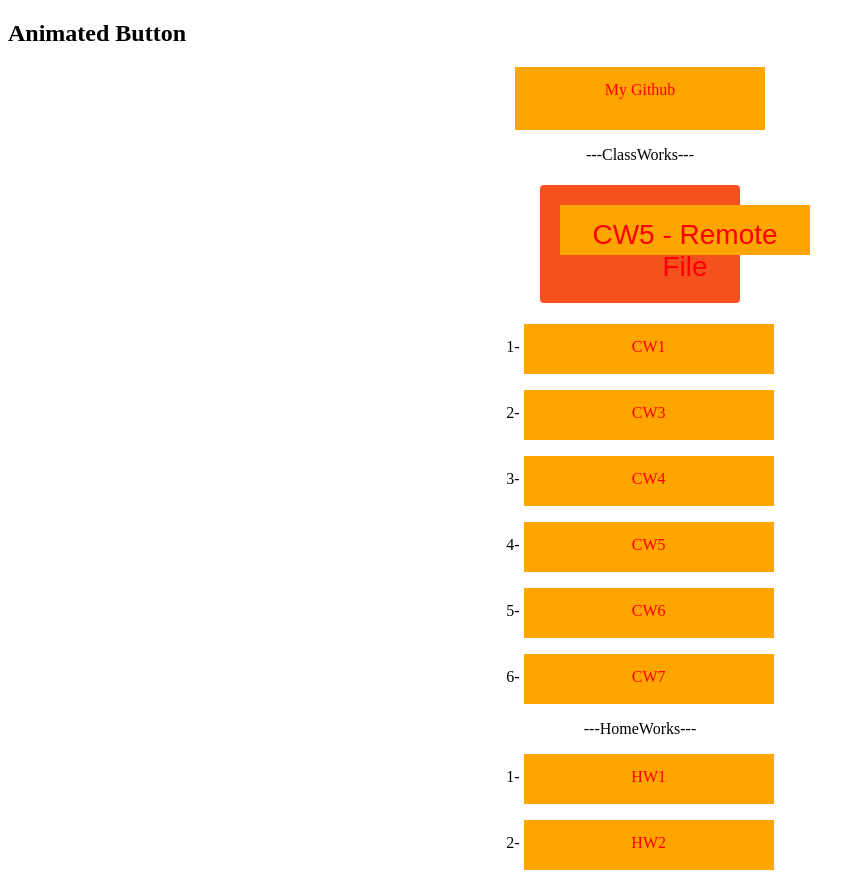
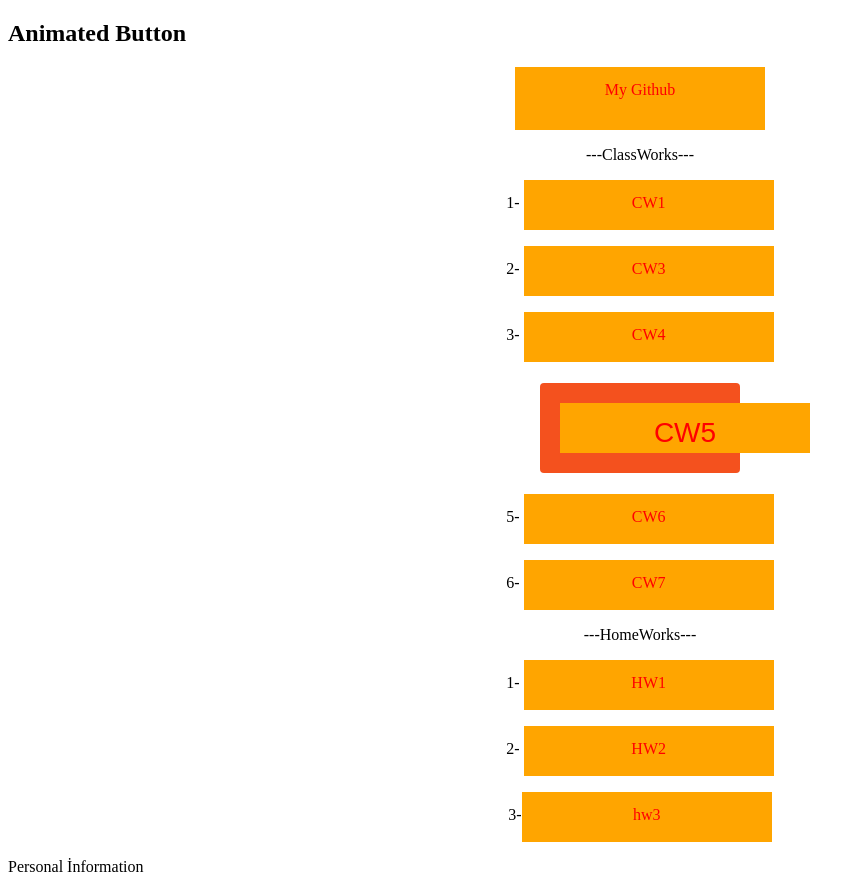
Before and after one commit to hasangulbaba/firstRepo, a plain HTML site: page index.html in a window 1280 px wide. Shown: the top 879 px of the page, without its empty margins (0-864 px from the left). Drawn offline with Linux system fonts and the light colour scheme.

Commit message:
Update index.html

```diff
--- a/index.html
+++ b/index.html
@@ -98,7 +98,6 @@ a:link, a:visited {
 
 				<p>---ClassWorks---</p>
 
-	<button class="button"><span><a href="https://hasangulbaba.github.io/firstRepo/CW_5.html">CW5 - Remote File</a></span></button>
 
 <p>1- <a href="https://hasangulbaba.github.io/firstRepo/Arraycalismalari.html">CW1</a></p>
 
@@ -106,7 +105,7 @@ a:link, a:visited {
 
 <p>3- <a href="https://hasangulbaba.github.io/firstRepo/index.html">CW4</a></p>
 
-<p>4- <a href="https://hasangulbaba.github.io/firstRepo/CW_5.html">CW5</a></p>
+<button class="button"><span><a href="https://hasangulbaba.github.io/firstRepo/CW_5.html">CW5</a></span></button>
 
 <p>5- <a href="https://hasangulbaba.github.io/firstRepo/cw6.html">CW6</a></p>
 
```
